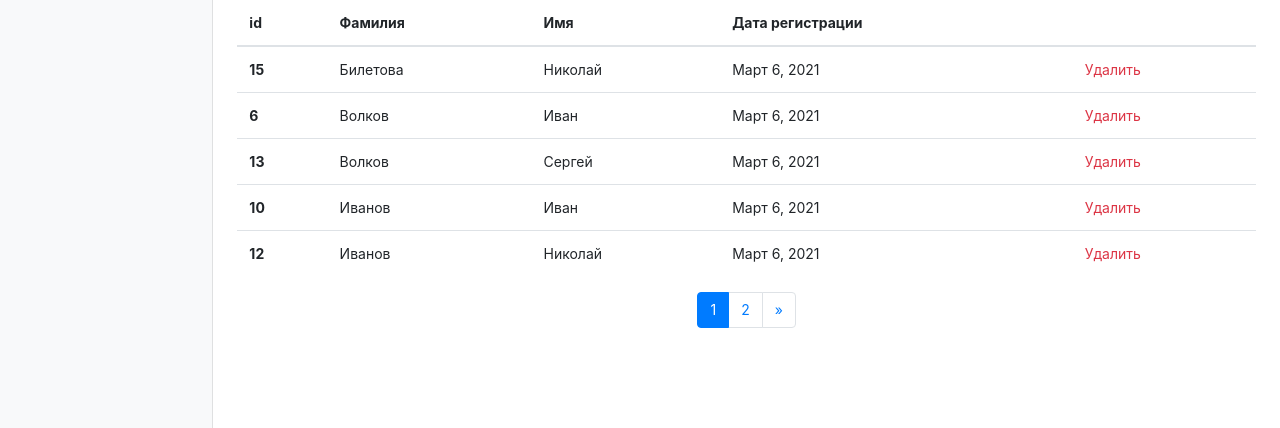
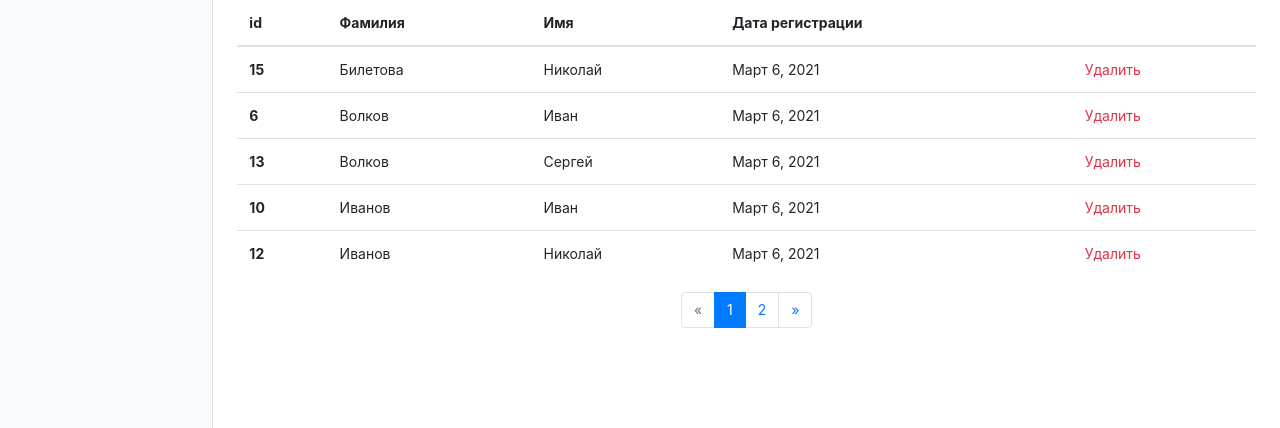
Before and after one commit to VitaliyBiletov/aisrou-django-backend-, a Django app: page /admin_panel/pupils_registration/ in a window 1280 px wide. Shown: the part 372-800 px from the top of the page. Run offline with Django 3.2, Linux system fonts and the light colour scheme; a user stored in the database is signed in; data comes from the database, SQL or seed files in the repository; both versions use the stored data as it was after the commit; some libraries are stand-ins or nearby versions.

Commit message:
Корректировка пагинации для раздела ученики

```diff
--- a/admin_panel/views.py
+++ b/admin_panel/views.py
@@ -45,7 +45,7 @@ def pupils(request):
                 new_pupil = pupil_form.save(commit=False)
                 new_pupil.save()
                 new_pupil_form = PupilRegistrationForm()
-                return render(request, 'admin_panel/pupils_registration.html', {'new_pupil': new_pupil, 'pupil_registration_form': new_pupil_form, 'pupils': list_pupils})
+                return render(request, 'admin_panel/pupils_registration.html', {'new_pupil': new_pupil, 'pupil_registration_form': new_pupil_form, "contacts": contacts, 'page_obj': page_obj})
         else:
             pupil_form = PupilRegistrationForm()
         return render(request, 'admin_panel/pupils_registration.html', {'pupil_registration_form': pupil_form, 'pupils': list_pupils, "contacts": contacts, 'page_obj': page_obj})
--- a/templates/admin_panel/pupils_registration.html
+++ b/templates/admin_panel/pupils_registration.html
@@ -1,6 +1,6 @@
 {% extends 'admin_panel/base_admin.html' %}
 
-{% block content%}
+{% block content %}
     <div class="d-flex justify-content-between flex-wrap flex-md-nowrap align-items-center pb-2 mb-3 border-bottom">
         <h1 class="h2">Регистрация ученика</h1>
     </div>
@@ -22,7 +22,7 @@
         </tr>
       </thead>
       <tbody>
-            {% for pupil in page_obj%}
+            {% for pupil in page_obj %}
             <tr>
               <th scope="row">{{pupil.id}}</th>
               <td>{{pupil.last_name}}</td>
@@ -33,13 +33,14 @@
             {% endfor %}
       </tbody>
     </table>
-    {% if contacts.has_other_pages %}
+
+{% if contacts.has_other_pages %}
     <nav aria-label="Page navigation">
       <ul class="pagination justify-content-center">
         {% if users.has_previous %}
-            <li class="page-item "><a class="page-link" href="?page={{ contacts.previous_page_number }}">&laquo;</a></li>        {% endif %}
+            <li class="page-item "><a class="page-link" href="?page={{ contacts.previous_page_number }}">&laquo;</a></li>
         {% else %}
-            <li class="page-item disabled"><span>&laquo;</span></li>
+            <li class="page-item disabled"><span class="page-link">&laquo;</span></li>
         {% endif %}
         {% for i in contacts.paginator.page_range %}
             {% if contacts.number == i %}
@@ -55,4 +56,5 @@
         {% endif %}
       </ul>
     </nav>
+{% endif %}
 {% endblock %}
```
Also changed, not shown: db.sqlite3.
